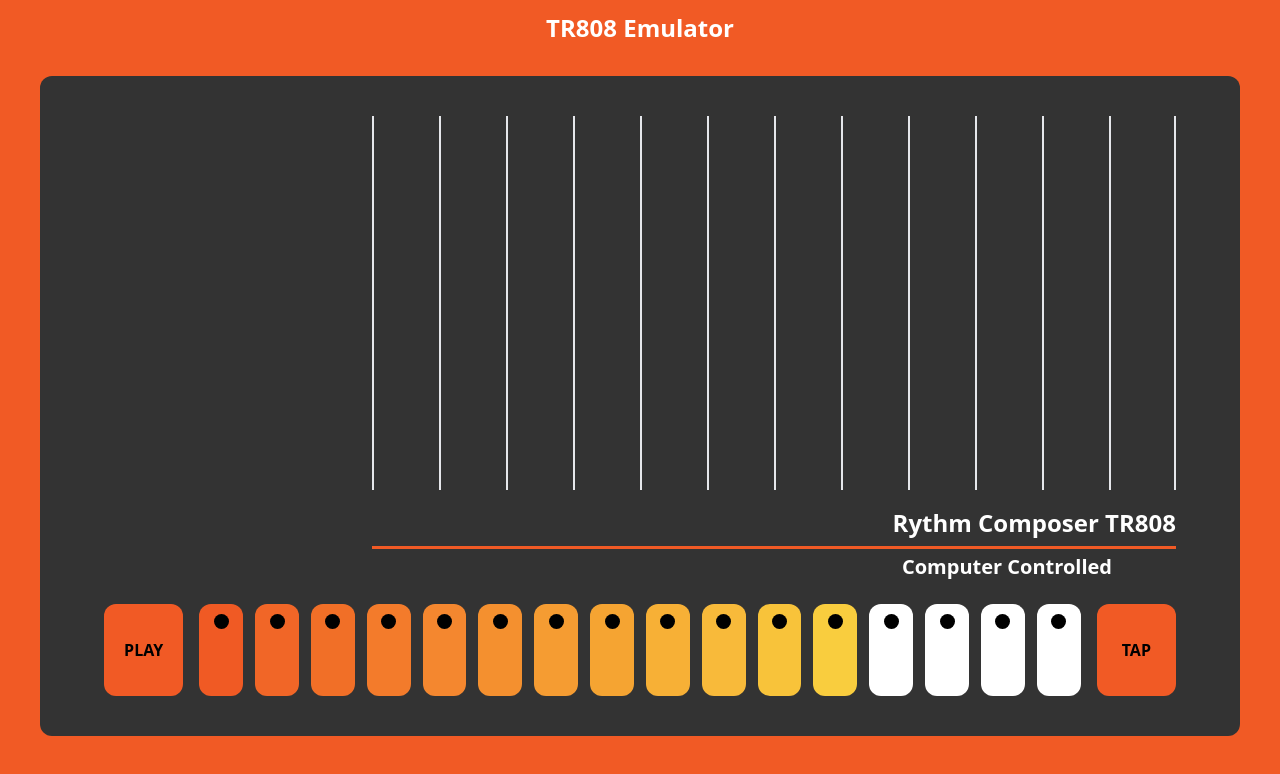
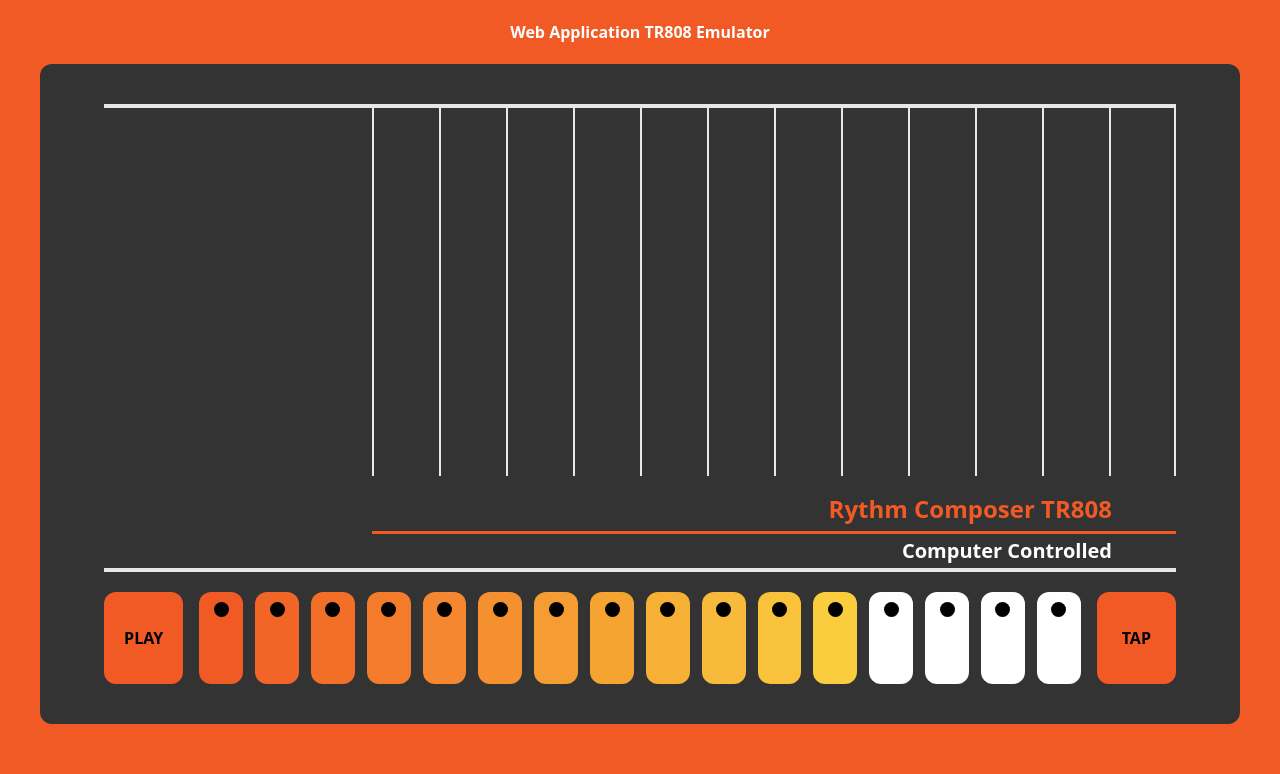
Before and after one commit to Nowpngs/web-TR808, a React (Create React App) app: page / in a window 1280 px wide. Shown: the top 774 px of the page. Built offline with nearby package versions, Linux system fonts and the light colour scheme.

Commit message:
Adding border for the controller area

```diff
--- a/src/App.tsx
+++ b/src/App.tsx
@@ -5,8 +5,8 @@
 export default function App() {
   return (
     <div className="background-theme full-screen top-0 z-40">
-      <div className="w-full text-white text-center py-3 text-2xl font-bold">
-        TR808 Emulator
+      <div className="w-full text-white text-center pt-5 text-base font-bold">
+        Web Application TR808 Emulator
       </div>
       <div className="px-10 py-5 h-[700px]">
         <MainProcesser />
--- a/src/components/controller/instrument-controller.tsx
+++ b/src/components/controller/instrument-controller.tsx
@@ -18,7 +18,7 @@
         ))}
       </div>
       <div className="h-1/5 w-full pt-2.5">
-        <div className=" h-[55%] font-bold w-full Çpx-16 flex justify-end items-center text-2xl text-white">
+        <div className=" h-[55%] font-bold w-full px-16 flex justify-end items-center text-2xl text-theme">
           Rythm Composer TR808
         </div>
         <div className="border-theme h-[45%] w-full px-16 font-bold flex justify-end items-center text-xl text-white">
--- a/src/components/controller/main-controller.tsx
+++ b/src/components/controller/main-controller.tsx
@@ -1,11 +1,11 @@
-import InstrumentController from './instrument-controller';
-import UniversalController from './universal-controller';
+import InstrumentController from "./instrument-controller";
+import UniversalController from "./universal-controller";
 
 export interface MainControllerProps {}
 
 export default function MainController(props: MainControllerProps) {
   return (
-    <div className="w-full h-full flex flex-wrap">
+    <div className="w-full h-full flex flex-wrap border-y-4">
       <div className="w-1/4 h-full pr-2.5">
         <UniversalController />
       </div>
--- a/src/index.css
+++ b/src/index.css
@@ -42,3 +42,7 @@
 .border-theme {
     border-top: 3px solid var(--theme-color);
 }
+
+.text-theme {
+    color: var(--theme-color);
+}
```
